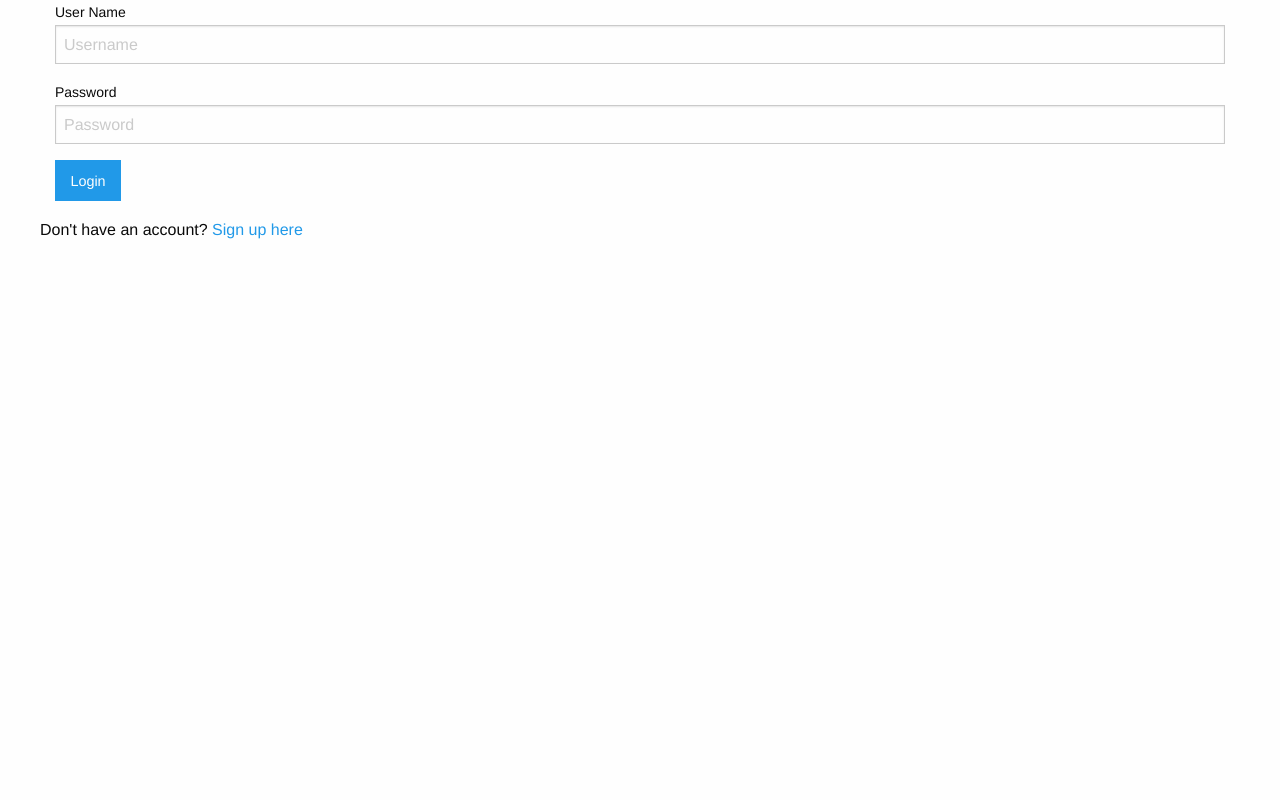
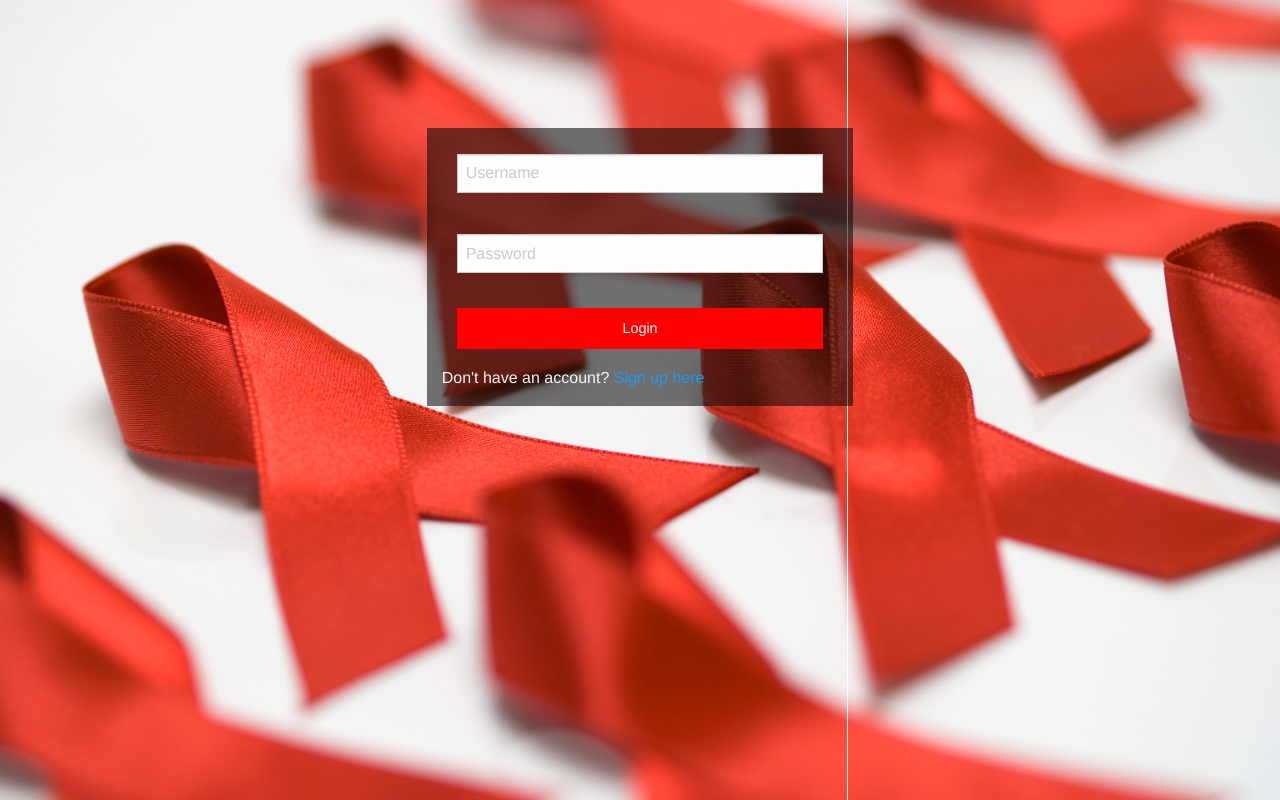
Before and after one commit to BethMwangi/codeplay, a Flask app: page / in a window 1280 px wide. Run offline with Flask 2, Linux system fonts and the light colour scheme; some libraries are stand-ins or nearby versions.

Commit message:
added ui

```diff
--- a/static/css/app.css
+++ b/static/css/app.css
@@ -0,0 +1,32 @@
+.landing {
+	background-image: url(/static/hivbg.jpg);
+	height: 100%;
+	background-attachment: fixed;
+	background-size: cover;
+}
+
+.form-box {
+	background-color: rgba(10, 10, 10, 0.57);
+	margin-top: 10%;
+}
+
+label {
+	margin-top: 7%;
+}
+
+.button {
+	background-color: red;
+	margin-top: 5%;
+	color: white;
+	width: 100%;
+}
+
+.button:hover {
+	background-color: white;
+	color: red;
+	width: 100%;
+}
+
+p {
+	color: whitesmoke;
+}
--- a/templates/index.html
+++ b/templates/index.html
@@ -1,20 +1,18 @@
 <!--inherits from layout.html-->
-{% extends "layout.html" %}
-
-{% block body%}
+{% extends "layout.html" %} {% block body%}
 <!--creating log in form-->
-<div class="row" id="loginpage">
-  <div class="small-12 large-12 columns" >
+<div class="row landing expanded" id="loginpage">
+	<div class="small-12 large-4 large-centered form-box columns">
 		<form method="post" action="{{url_for('login')}}">
 			<div class="row">
 				<div class="medium-6  large-12 columns">
-                <label>User Name
-                 <input type="text" name="username" placeholder="Username" >
+					<label>
+						<input type="text" name="username" placeholder="Username">
 					</label>
 				</div>
 				<div class="medium-6  large-12 columns">
-                <label>Password
-                <input type="text" name="password" placeholder="Password"  >
+					<label>
+						<input type="text" name="password" placeholder="Password">
 					</label>
 				</div>
 				<div class="small-12 large-12 columns">
--- a/templates/layout.html
+++ b/templates/layout.html
@@ -1,18 +1,19 @@
 <!doctype html>
 <html class="no-js" lang="en">
+
 <head>
 	<meta charset="utf-8" />
 	<meta http-equiv="x-ua-compatible" content="ie=edge">
 	<meta name="viewport" content="width=device-width, initial-scale=1.0" />
 	<title>index </title>
-    <link rel="stylesheet" href="{{url_for('static',filename='css/foundation.css')}}" />
-    <link rel="stylesheet" href={{url_for('static',filename='css/app.css')}}"/>
+	<link rel="stylesheet" type="text/css" href="/static/css/foundation.css">
+	<link rel="stylesheet" type="text/css" href="/static/css/app.css">
 </head>
-
+<div class="overlay"></div>
 {% block body %}{% endblock %}
 <script src="{{url_for('static',filename='js/vendor/jquery.min.js')}}"></script>
 <script src="{{url_for('static',filename='js/vendor/what-input.min.js')}}"></script>
 <script src="{{url_for('static',filename='js/foundation.min.js')}}"></script>
 <script src="{{url_for('static',filename='js/app.js')}}"></script>
-  </body>
+
 </html>
```
Also changed, not shown: templates/base.html (added, +22 -0 lines), templates/register.html (+7 -8 lines), static/hivbg.jpg (added). Lines whose indentation alone changed are shown as unchanged.
